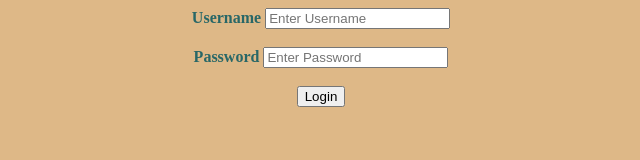
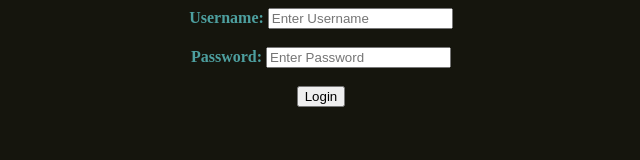
Before and after one commit to bdfroehlich/sql-injection-activity, a website: page index.html in a window 1280 px wide. Shown: the whole page, without its empty margins (319-959 px from the left). Drawn offline with Linux system fonts and the light colour scheme.

Commit message:
updating styling

```diff
--- a/index.html
+++ b/index.html
@@ -8,12 +8,12 @@
 
 <form action="/login" method="post">
   <div class="container">
-    <label><b>Username</b></label>
+    <label><b>Username:</b></label>
     <input type="text" placeholder="Enter Username" name="username" required>
   </div>
     <br>
     <div>
-    <label><b>Password</b></label>
+    <label><b>Password:</b></label>
     <input type="password" placeholder="Enter Password" name="password" required>
   </div>
     <br>
--- a/style.css
+++ b/style.css
@@ -1,6 +1,6 @@
 body {
-    background-color: burlywood;
-    color:rgb(40, 103, 103);
+    background-color: rgb(21, 21, 13);
+    color:rgb(77, 159, 159);
     display: flex;
     justify-content: center;
     text-align: center;
```
